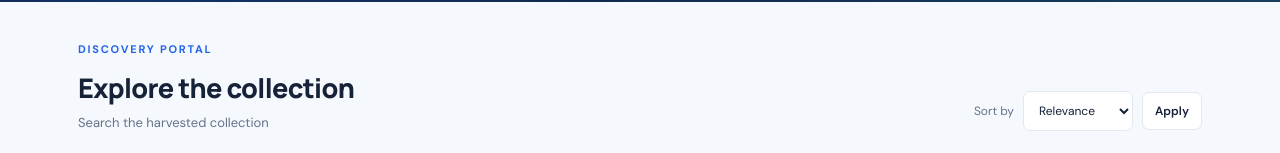
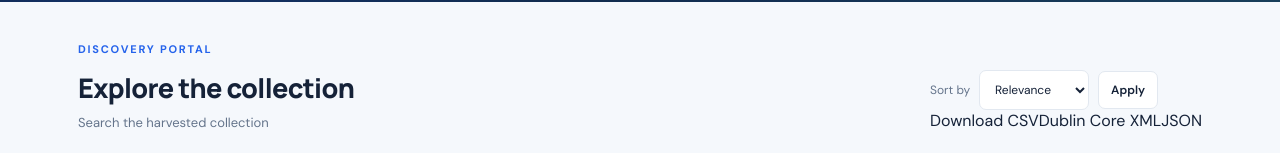
Before and after one commit to indrastra/indrastra-harvester, a Next.js app in the folder frontend/: page / in a window 1280 px wide. Shown: the part 556-709 px from the top of the page. Built offline with nearby package versions, Linux system fonts and the light colour scheme; no server answers.

Commit message:
Add filtered CSV, Dublin Core XML, and JSON export links

```diff
--- a/frontend/app/page.tsx
+++ b/frontend/app/page.tsx
@@ -42,6 +42,15 @@ function pageHref(params: SearchParams, page: number) {
   }
   query.set("page", String(page));
   return "/?" + query.toString();
+}
+
+function exportHref(params: SearchParams, format: string) {
+  const query = new URLSearchParams({ format });
+  for (const [key, value] of Object.entries(params)) {
+    if (value && key !== "page" && key !== "page_size") query.set(key, value);
+  }
+  query.set("limit", "1000");
+  return "/api/exports?" + query.toString();
 }
 
 async function fetchResults(params: SearchParams): Promise<SearchResponse> {
@@ -92,7 +101,8 @@ export default async function Home({ searchParams }: { searchParams: Promise<Sea
             <h2>{params.q ? "Results for “" + params.q + "”" : "Explore the collection"}</h2>
             <p className="muted">{data ? data.total.toLocaleString() + " records found" : "Search the harvested collection"}</p>
           </div>
-          <form action="/" className="sort-form">
+          <div className="toolbar-actions">
+            <form action="/" className="sort-form">
             {params.q && <input type="hidden" name="q" value={params.q} />}
             {params.repository_id && <input type="hidden" name="repository_id" value={params.repository_id} />}
             {params.resource_type && <input type="hidden" name="resource_type" value={params.resource_type} />}
@@ -104,8 +114,14 @@ export default async function Home({ searchParams }: { searchParams: Promise<Sea
               <option value="newest">Newest first</option>
               <option value="oldest">Oldest first</option>
             </select>
-            <button type="submit" className="secondary-button">Apply</button>
-          </form>
+              <button type="submit" className="secondary-button">Apply</button>
+            </form>
+            <div className="export-links">
+              <Link href={exportHref(params, "csv")}>Download CSV</Link>
+              <Link href={exportHref(params, "oai_dc")}>Dublin Core XML</Link>
+              <Link href={exportHref(params, "json")}>JSON</Link>
+            </div>
+          </div>
         </div>
 
         <div className="discovery-layout">
```
